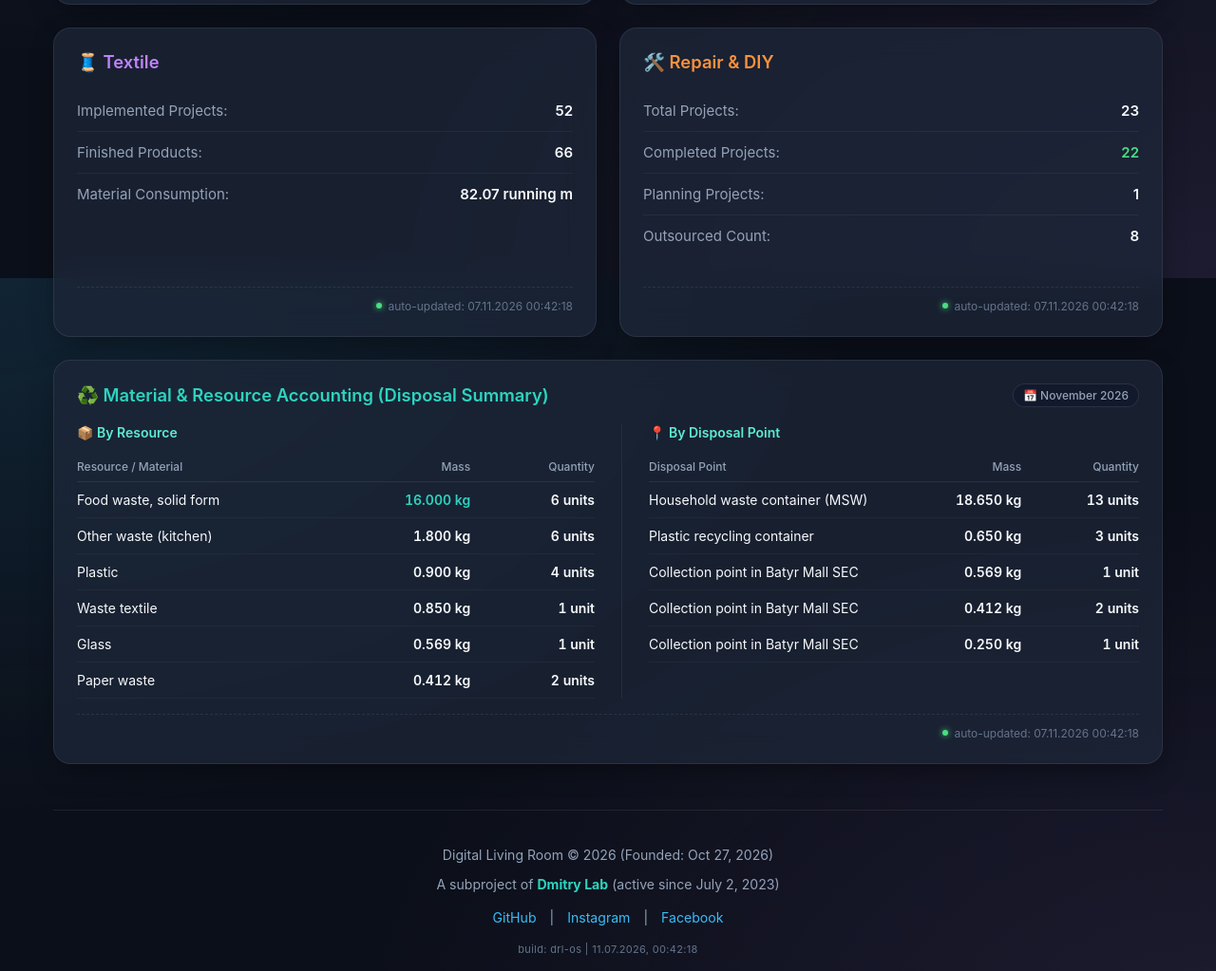
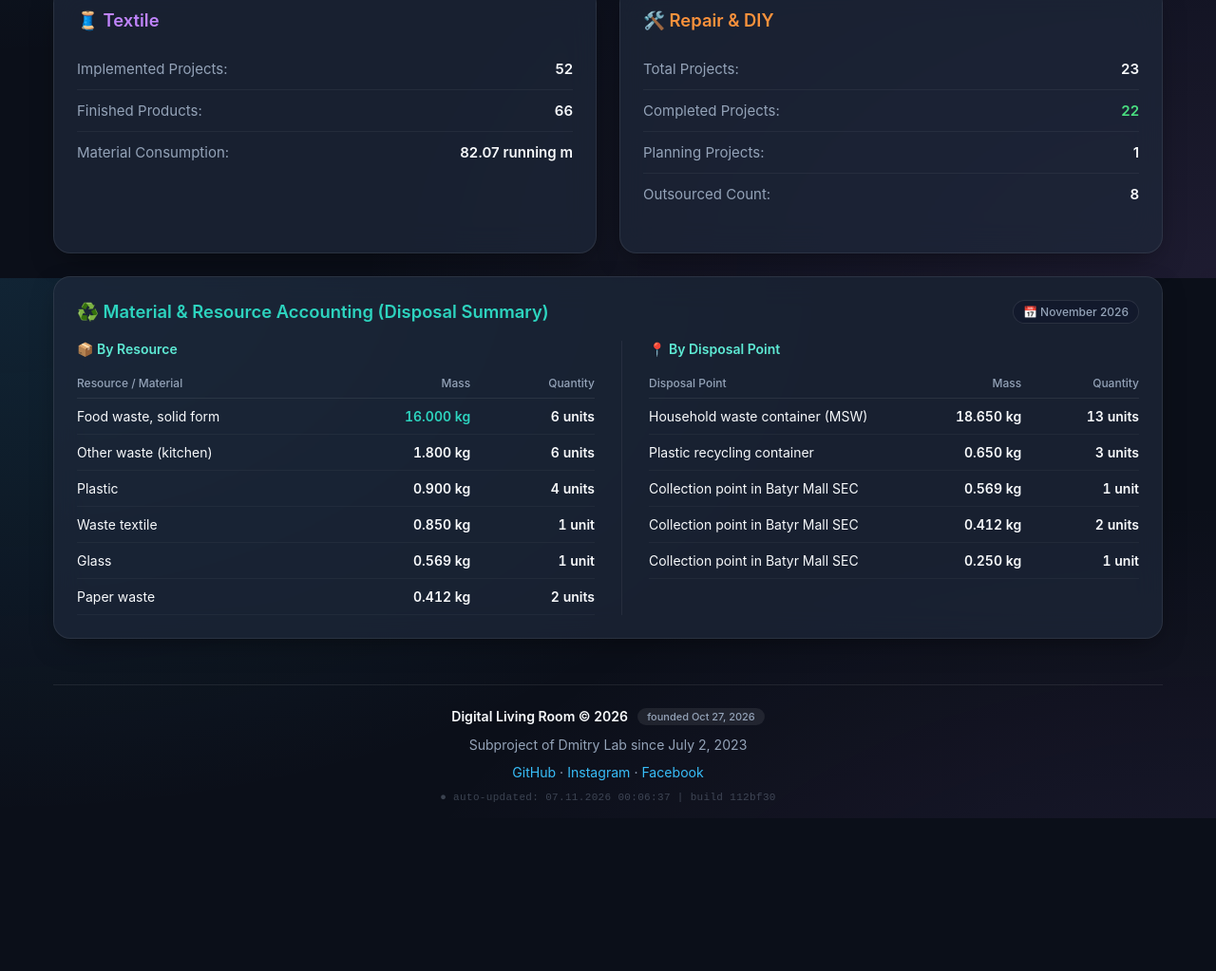
Before and after one commit to dmitry-lab-git/Projects, a plain HTML site: page digital_living_room/index.html in a window 1280 px wide. Shown: the part 507-1530 px from the top of the page at 95% size. After the commit the page ends 1369 px from the top, so only its background shows below. Drawn offline with Linux system fonts and the light colour scheme; no server answers.

Commit message:
fix: life-time from system_report_data.json, no timer

````diff
--- a/digital_living_room/index.html
+++ b/digital_living_room/index.html
@@ -27,7 +27,7 @@
             font-family: -apple-system, BlinkMacSystemFont, "Segoe UI", Roboto, sans-serif;
         }
 
-        /* Липкий статусбар строго вверху */
+        /* Sticky OS Statusbar */
         #os-statusbar {
             position: sticky;
             top: 0;
@@ -100,12 +100,12 @@
 </head>
 <body>
 
-<!-- Единый Sticky статусбар (первый элемент тела) -->
+<!-- Единый Sticky статусбар -->
 <div id="os-statusbar">
     <div id="version-meta">VER-004 · UVR-044</div>
     <div id="live-indicator" title="Хозяйство на связи">
         <span class="live-dot"></span>
-        <span id="live-sync-text">Living · connecting...</span>
+        <span id="live-text">Living · last sync: ---</span>
     </div>
 </div>
 
@@ -127,7 +127,6 @@
                     <li><span class="metric-label">PWA Staging Flow:</span> <span class="val">320</span></li>
                 </ul>
             </div>
-            <div class="timestamp">auto-updated: 06.11.2026 23:30:27</div>
         </div>
 
         <!-- 2. Gardening -->
@@ -141,7 +140,6 @@
                     <li><span class="metric-label">Free Construction Boxes:</span> <span id="gardening-free-const-boxes" class="val">1 unit</span></li>
                 </ul>
             </div>
-            <div class="timestamp" id="gardening-timestamp">auto-updated: 06.11.2026 23:30:27</div>
         </div>
 
         <!-- 3. Textile -->
@@ -154,7 +152,6 @@
                     <li><span class="metric-label">Material Consumption:</span> <span class="val">82.07 running m</span></li>
                 </ul>
             </div>
-            <div class="timestamp">auto-updated: 06.11.2026 23:30:27</div>
         </div>
 
         <!-- 4. Repair & DIY -->
@@ -168,7 +165,6 @@
                     <li><span class="metric-label">Outsourced Count:</span> <span id="repair-outsourced-count" class="val">8</span></li>
                 </ul>
             </div>
-            <div class="timestamp" id="repair-timestamp">auto-updated: 06.11.2026 23:30:27</div>
         </div>
 
         <!-- 5. Material & Resource Accounting -->
@@ -268,20 +264,23 @@
                     </div>
                 </div>
             </div>
-            <div class="timestamp">auto-updated: 06.11.2026 23:30:27</div>
         </div>
     </div>
 
-    <footer>
-        <p>Digital Living Room &copy; 2026 (Founded: Oct 27, 2026)</p>
-        <p>A subproject of <strong style="color: var(--accent-teal, #4cd137);">Dmitry Lab</strong> (active since July 2, 2023)</p>
-        <p>
-            <a href="https://github.com/dmitry-lab-git/Projects" target="_blank">GitHub</a> |
-            <a href="https://www.instagram.com/dmitry_lab_social/" target="_blank">Instagram</a> |
+    <!-- Новый эргономичный футер -->
+    <footer class="site-footer">
+        <div class="footer-top">
+            <span>Digital Living Room © 2026</span>
+            <span class="badge">founded Oct 27, 2026</span>
+        </div>
+        <div>Subproject of Dmitry Lab since July 2, 2023</div>
+        <div class="links">
+            <a href="https://github.com/dmitry-lab-git/Projects" target="_blank">GitHub</a> ·
+            <a href="https://www.instagram.com/dmitry_lab_social/" target="_blank">Instagram</a> ·
             <a href="https://www.facebook.com/profile.php?id=61595870971588" target="_blank">Facebook</a>
-        </p>
-        <div id="build-info" class="build-info">
-            build: <span id="build-sha">---</span> | <span id="build-time">---</span>
+        </div>
+        <div class="tech">
+            ● auto-updated: <span id="footer-sync-time">07.11.2026 00:06:37</span> | build <span id="footer-build-sha">112bf30</span>
         </div>
     </footer>
 </div>
--- a/digital_living_room/script.js
+++ b/digital_living_room/script.js
@@ -1,72 +1,76 @@
 // Путь к файлу метрик
 const METRICS_FILE = 'system_report_data.json';
+const VERSION_FILE = 'version.json';
 
 let globalLastDate = null;
 
-// Универсальный парсер дат (поддерживает DD.MM.YYYY HH:mm:ss и ISO-форматы)
-function parseFlexibleDate(raw) {
+// Строгий парсер даты по ТЗ (DD.MM.YYYY HH:MM:SS) из поля updated_at
+function parseOSDate(raw) {
     if (!raw) return null;
     if (raw instanceof Date) return raw;
-    if (typeof raw === 'number') return new Date(raw);
 
-    let parsed = new Date(raw);
-    if (!isNaN(parsed)) return parsed;
+    const s = String(raw).trim();
+    const m = s.match(/(\d{2})\.(\d{2})\.(\d{4})\s+(\d{2}):(\d{2}):(\d{2})/);
+    if (!m) return null;
 
-    try {
-        const parts = String(raw).split(/[\.\s:]/);
-        if (parts.length >= 6) {
-            const day = parseInt(parts[0], 10);
-            const month = parseInt(parts[1], 10) - 1;
-            const year = parseInt(parts[2], 10);
-            const hour = parseInt(parts[3], 10);
-            const minute = parseInt(parts[4], 10);
-            const second = parseInt(parts[5], 10);
-            return new Date(year, month, day, hour, minute, second);
-        }
-    } catch (e) {
-        console.warn('parseFlexibleDate error:', e);
-    }
-    return null;
+    return new Date(+m[3], +m[2]-1, +m[1], +m[4], +m[5], +m[6]);
 }
 
-// Форматирование относительного времени для Heartbeat Sync
+// Форматирование относительного времени (считается один раз при загрузке, без setInterval)
 function formatRelativeTime(date) {
-    if (!date || !(date instanceof Date) || isNaN(date)) return 'recently';
-    const diffSec = Math.floor((new Date() - date) / 1000);
+    if (!date || !(date instanceof Date) || isNaN(date)) return '(recently)';
+    const diffSec = Math.floor((Date.now() - date.getTime()) / 1000);
 
-    if (diffSec < 10) return 'just now';
-    if (diffSec < 60) return `${diffSec}s ago`;
+    if (diffSec < 60) return '(just now)';
     if (diffSec < 3600) {
         const mins = Math.floor(diffSec / 60);
-        return `${mins}m ago`;
+        return `(${mins}m ago)`;
     }
     if (diffSec < 86400) {
         const hours = Math.floor(diffSec / 3600);
-        return `${hours}h ago`;
+        return `(${hours}h ago)`;
     }
     const days = Math.floor(diffSec / 86400);
-    return `${days}d ago`;
+    return `(${days}d ago)`;
 }
 
 // Обновление живого статуса в шапке
-function updateLiveSyncDisplay() {
-    const textElem = document.getElementById('live-sync-text');
-    if (!textElem) return;
+function updateLiveSyncDisplay(parsedDate, rawStr) {
+    const textElem = document.getElementById('live-text') || document.getElementById('live-sync-text');
+    if (!textElem || !parsedDate) return;
 
-    if (!globalLastDate) {
-        textElem.innerText = 'Living · online';
-        return;
-    }
-
-    const rel = formatRelativeTime(globalLastDate);
-    textElem.innerText = `Living · ${rel}`;
+    const relFormatted = formatRelativeTime(parsedDate);
+    textElem.innerText = `Living · last sync: ${rawStr} ${relFormatted}`;
 }
 
 // Загрузка метрик и данных
 async function loadDashboardMetrics() {
     try {
         const timestamp = Date.now();
-        const res = await fetch(`${METRICS_FILE}?t=${timestamp}`, {
+
+        // 1. Загрузка version.json с обходом кэша (если требуется)
+        try {
+            const verRes = await fetch(`${VERSION_FILE}?v=${timestamp}`, { cache: 'no-store' });
+            if (verRes.ok) {
+                const verData = await verRes.json();
+                const verMeta = document.getElementById('version-meta');
+                if (verMeta) {
+                    const ver = verData.version || 'VER-004';
+                    const uvr = verData.uvr || 'UVR-044';
+                    verMeta.innerText = `${ver} · ${uvr}`;
+                }
+
+                const shaFull = verData.sha || '';
+                const sha7 = shaFull.slice(0, 7) || '112bf30';
+                const footerSha = document.getElementById('footer-build-sha');
+                if (footerSha) footerSha.innerText = sha7;
+            }
+        } catch (ve) {
+            console.warn('version.json load warning:', ve);
+        }
+
+        // 2. Загрузка system_report_data.json с обходом кэша
+        const res = await fetch(`${METRICS_FILE}?v=${timestamp}`, {
             cache: 'no-store',
             headers: { 'Pragma': 'no-cache', 'Cache-Control': 'no-cache' }
         });
@@ -74,48 +78,44 @@ async function loadDashboardMetrics() {
         if (!res.ok) throw new Error(`HTTP error! status: ${res.status}`);
 
         const data = await res.json();
-        console.log('VER:', data);
+        console.log('OS Data loaded:', data);
 
-        // 1. Заполнение версии в статусбаре
-        const verMeta = document.getElementById('version-meta');
-        if (verMeta) {
-            const ver = (data.version && data.version.ver) || 'VER-004';
-            const uvr = (data.version && data.version.uvr) || 'UVR-042';
-            verMeta.innerText = `${ver} · ${uvr}`;
+        // Версия из блока version в system_report_data.json
+        if (data.version) {
+            const verMeta = document.getElementById('version-meta');
+            if (verMeta) {
+                const ver = data.version.ver || 'VER-004';
+                const uvr = data.version.uvr || 'UVR-044';
+                verMeta.innerText = `${ver} · ${uvr}`;
+            }
         }
 
-        // 2. Время синхронизации и тултип
-        const lastUpdateRaw = data.updated_at || data.last_update || data.build_time;
-        globalLastDate = parseFlexibleDate(lastUpdateRaw);
-        updateLiveSyncDisplay();
+        // Время синхронизации из updated_at
+        const updatedStr = data.updated_at;
+        globalLastDate = parseOSDate(updatedStr);
+
+        if (globalLastDate && updatedStr) {
+            updateLiveSyncDisplay(globalLastDate, updatedStr);
+
+            const footerSyncTime = document.getElementById('footer-sync-time');
+            if (footerSyncTime) {
+                footerSyncTime.innerText = updatedStr;
+            }
+        }
 
         const liveIndicator = document.getElementById('live-indicator');
         if (liveIndicator && globalLastDate) {
             const exactTimeStr = globalLastDate.toLocaleString('ru-RU');
-            liveIndicator.title = `Last sync: ${exactTimeStr}\nХозяйство на связи`;
+            liveIndicator.title = `Last sync: ${updatedStr}\nХозяйство на связи`;
         }
 
-        // 3. Метки карточек (.timestamp)
-        if (lastUpdateRaw) {
-            document.querySelectorAll('.timestamp').forEach(el => {
-                el.innerText = `auto-updated: ${lastUpdateRaw}`;
-            });
-        }
-
-        // 4. Информация о билде в футере
+        // Информация о билде в футере
         const sha = localStorage.getItem('home_os_sha') || 'local';
-        const shortSha = sha !== 'local' ? sha.slice(0, 7) : 'drl-os';
-        const buildShaElem = document.getElementById('build-sha');
+        const shortSha = sha !== 'local' ? sha.slice(0, 7) : '112bf30';
+        const buildShaElem = document.getElementById('build-sha') || document.getElementById('footer-build-sha');
         if (buildShaElem) buildShaElem.innerText = shortSha;
 
-        const buildTimeElem = document.getElementById('build-time');
-        if (buildTimeElem && globalLastDate) {
-            buildTimeElem.innerText = globalLastDate.toLocaleString('ru-RU');
-        } else if (buildTimeElem) {
-            buildTimeElem.innerText = localStorage.getItem('home_os_time') || new Date().toLocaleString('ru-RU');
-        }
-
-        // 5. Метрики Digital Core
+        // 3. Метрики Digital Core
         if (data.digital) {
             const dig = data.digital;
             const txCountElem = document.getElementById('tx-count');
@@ -133,7 +133,7 @@ async function loadDashboardMetrics() {
             }
         }
 
-        // 6. Gardening
+        // 4. Gardening
         if (data.gardening) {
             const gar = data.gardening;
             const garCard = document.querySelector('.card.gardening');
@@ -148,7 +148,7 @@ async function loadDashboardMetrics() {
             }
         }
 
-        // 7. Repair & DIY
+        // 5. Repair & DIY
         if (data.repair) {
             const rep = data.repair;
             const repCard = document.querySelector('.card.repair');
@@ -163,7 +163,7 @@ async function loadDashboardMetrics() {
             }
         }
 
-        // 8. Textile
+        // 6. Textile
         if (data.textile) {
             const tex = data.textile;
             const texCard = document.querySelector('.card.textile');
@@ -177,7 +177,7 @@ async function loadDashboardMetrics() {
             }
         }
 
-        // 9. Recycling
+        // 7. Recycling
         if (data.recycling) {
             const rec = data.recycling;
             const recCard = document.querySelector('.card.materials.recycling-card') || document.querySelector('.card.recycling');
@@ -191,17 +191,12 @@ async function loadDashboardMetrics() {
 
     } catch (e) {
         console.warn('Ошибка загрузки данных дашборда:', e);
-        const textElem = document.getElementById('live-sync-text');
+        const textElem = document.getElementById('live-text') || document.getElementById('live-sync-text');
         if (textElem) {
             textElem.innerText = 'Living · error';
         }
     }
 }
-
-// Периодическое обновление относительного времени каждые 30 секунд
-setInterval(() => {
-    updateLiveSyncDisplay();
-}, 30000);
 
 const REPO = 'dmitry-lab-git/Projects';
 const BRANCH = 'main';
@@ -233,21 +228,17 @@ async function checkForUpdate() {
 }
 
 function updateBuildUI(sha) {
-    const shortSha = sha ? sha.slice(0, 7) : 'drl-os';
-    const buildTime = localStorage.getItem('home_os_time') || new Date().toLocaleString('ru-RU');
-    const buildShaElem = document.getElementById('build-sha');
-    const buildTimeElem = document.getElementById('build-time');
-
+    const shortSha = sha ? sha.slice(0, 7) : '112bf30';
+    const buildShaElem = document.getElementById('build-sha') || document.getElementById('footer-build-sha');
     if (buildShaElem) buildShaElem.innerText = shortSha;
-    if (buildTimeElem) buildTimeElem.innerText = buildTime;
 }
 
 updateBuildUI(localStorage.getItem('home_os_sha'));
 loadDashboardMetrics();
 
+// Проверка обновлений репозитория (раз в минуту)
 setInterval(() => {
     checkForUpdate();
-    loadDashboardMetrics();
 }, 60000);
 
 checkForUpdate();
@@ -255,3 +246,4 @@ checkForUpdate();
 if ('serviceWorker' in navigator) {
     navigator.serviceWorker.getRegistrations().then(rs => rs.forEach(r => r.unregister()));
 }
+```[cite: 7, 8, 10]
--- a/digital_living_room/styles.css
+++ b/digital_living_room/styles.css
@@ -35,7 +35,7 @@ body {
     overflow-x: hidden;
 }
 
-/* Sticky OS Statusbar - единственный источник правды */
+/* Sticky OS Statusbar */
 #os-statusbar {
     position: sticky;
     top: 0;
@@ -208,18 +208,6 @@ header p {
     font-weight: 500;
 }
 
-.status-pill {
-    display: inline-flex;
-    align-items: center;
-    padding: 2px 8px;
-    border-radius: 12px;
-    font-size: 0.78rem;
-    font-weight: 600;
-    background: rgba(74, 222, 128, 0.15);
-    color: var(--accent-green);
-    border: 1px solid rgba(74, 222, 128, 0.3);
-}
-
 .val {
     font-weight: 600;
     text-align: right;
@@ -228,29 +216,6 @@ header p {
 
 .val.wrap {
     white-space: normal;
-}
-
-.timestamp {
-    font-size: 0.75rem;
-    color: var(--text-dim);
-    text-align: right;
-    border-top: 1px dashed rgba(255, 255, 255, 0.08);
-    padding-top: 12px;
-    margin-top: 16px;
-    display: flex;
-    align-items: center;
-    justify-content: flex-end;
-    gap: 6px;
-}
-
-.timestamp::before {
-    content: "";
-    display: inline-block;
-    width: 6px;
-    height: 6px;
-    background-color: var(--accent-green);
-    border-radius: 50%;
-    box-shadow: 0 0 6px var(--accent-green);
 }
 
 .waste-grid {
@@ -343,33 +308,63 @@ header p {
     }
 }
 
-footer {
+/* Новый эргономичный футер согласно ТЗ */
+.site-footer {
     margin-top: 48px;
     text-align: center;
     color: var(--text-muted);
     font-size: 0.88rem;
     border-top: 1px solid rgba(255, 255, 255, 0.08);
     padding-top: 24px;
+    display: flex;
+    flex-direction: column;
+    align-items: center;
+    gap: 12px;
 }
 
-footer a {
-    color: var(--accent-blue);
+.footer-top {
+    display: flex;
+    align-items: center;
+    justify-content: center;
+    gap: 10px;
+    flex-wrap: wrap;
+    font-weight: 600;
+    color: var(--text-main);
+}
+
+.site-footer .badge {
+    font-size: 11px;
+    background: rgba(255, 255, 255, 0.08);
+    padding: 2px 10px;
+    border-radius: 20px;
+    font-weight: 500;
+    color: var(--text-muted);
+}
+
+.site-footer div:nth-child(2) {
+    color: var(--text-muted);
+}
+
+.site-footer div:nth-child(2) span,
+.site-footer .lab-name {
+    color: #5eead4;
+}
+
+.site-footer .links a {
+    color: #38bdf8;
     text-decoration: none;
-    margin: 0 10px;
-    display: inline-block;
-    padding: 4px 0;
     transition: color 0.2s;
 }
 
-footer a:hover {
+.site-footer .links a:hover {
     color: #7dd3fc;
     text-decoration: underline;
 }
 
-.build-info {
-    margin-top: 12px;
+.site-footer .tech {
+    font-family: monospace;
     font-size: 11px;
-    color: var(--text-dim);
+    opacity: 0.35;
     letter-spacing: 0.03em;
 }
 
````
